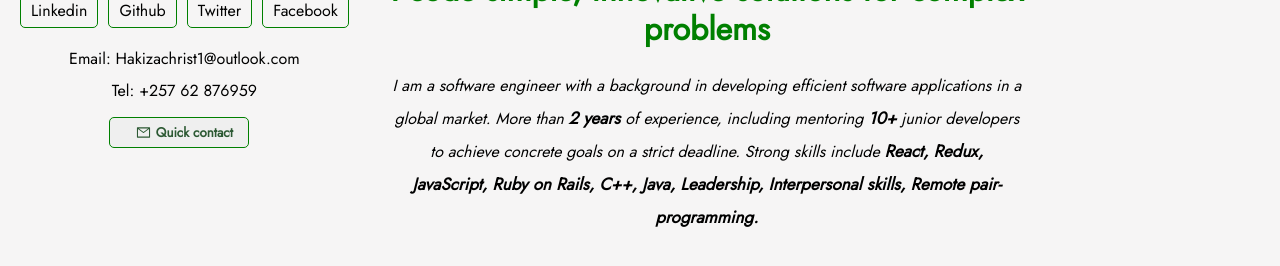
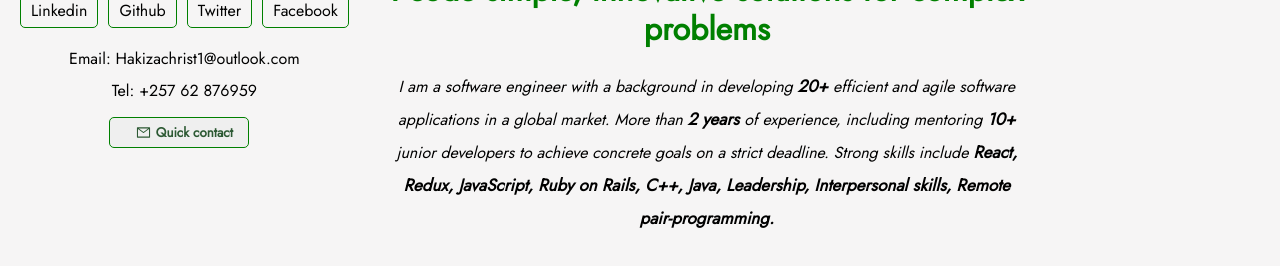
Before and after one commit to hakichris/Christian-portfolio, a React (Create React App) app: page / in a window 1280 px wide. Shown: the part 346-612 px from the top of the page. Built offline with nearby package versions, Linux system fonts and the light colour scheme.

Commit message:
Update home.jsx

```diff
--- a/src/components/Home.jsx
+++ b/src/components/Home.jsx
@@ -46,8 +46,11 @@ function Profile() {
             </span>
           </h1>
           <p className="intro-exp">
-            I am a software engineer with a background in developing efficient
-            software applications in a global market. More than
+            I am a software engineer with a background in developing
+            {' '}
+            <span className="work-hours bold"> 20+ </span>
+            {' '}
+            efficient and agile software applications in a global market. More than
             {' '}
             <span className="work-hours bold"> 2 years </span>
             {' '}
```
